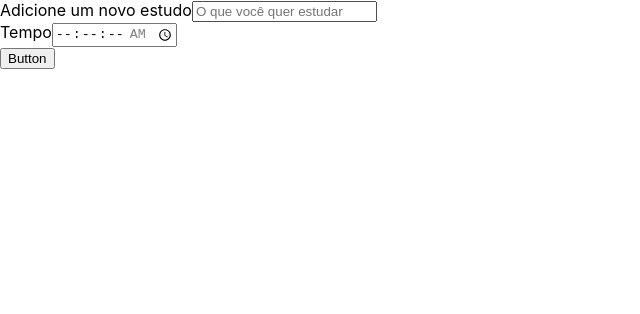
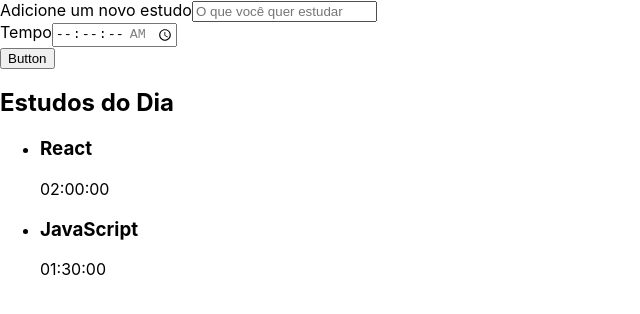
Before and after one commit to JulianaTagami/time-calculator, a React (Create React App) app: page / in a window 1280 px wide. Shown: the top 314 px of the page, without its empty margins (0-640 px from the left). Built offline with nearby package versions, Linux system fonts and the light colour scheme.

Commit message:
import List

```diff
--- a/src/App.tsx
+++ b/src/App.tsx
@@ -1,11 +1,13 @@
 import React from 'react';
 import Forms from './components/Forms';
+import List from './components/List';
 
 
 function App() {
   return (
     <div className="App">
       <Forms></Forms>
+      <List></List>
     </div>
   );
 }
--- a/src/components/List/index.tsx
+++ b/src/components/List/index.tsx
@@ -1,6 +1,6 @@
 import React from "react";
 
-function Lista() {
+function List() {
     return (
         <aside>
             <h2> Estudos do Dia </h2>
@@ -28,4 +28,4 @@ function Lista() {
     )
 }
 
-export default Lista;
+export default List;
```
